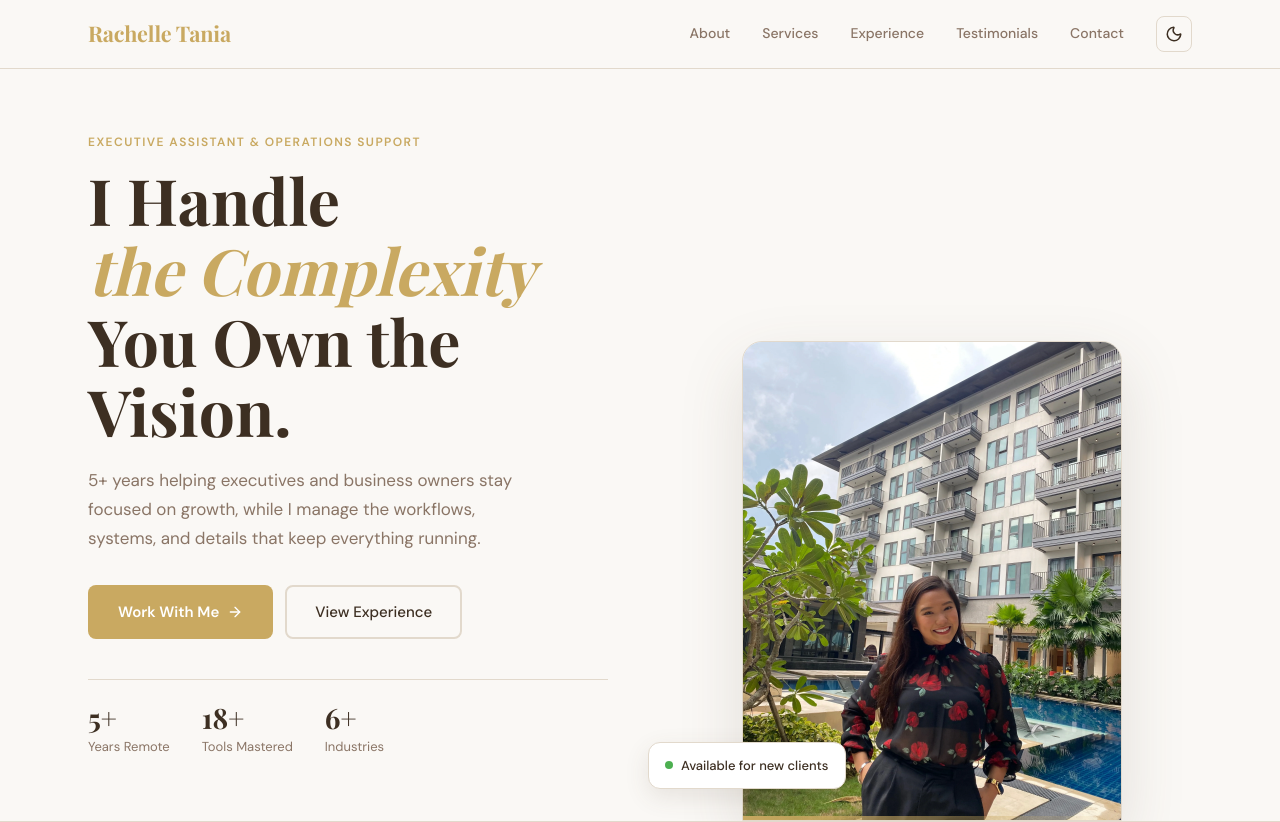
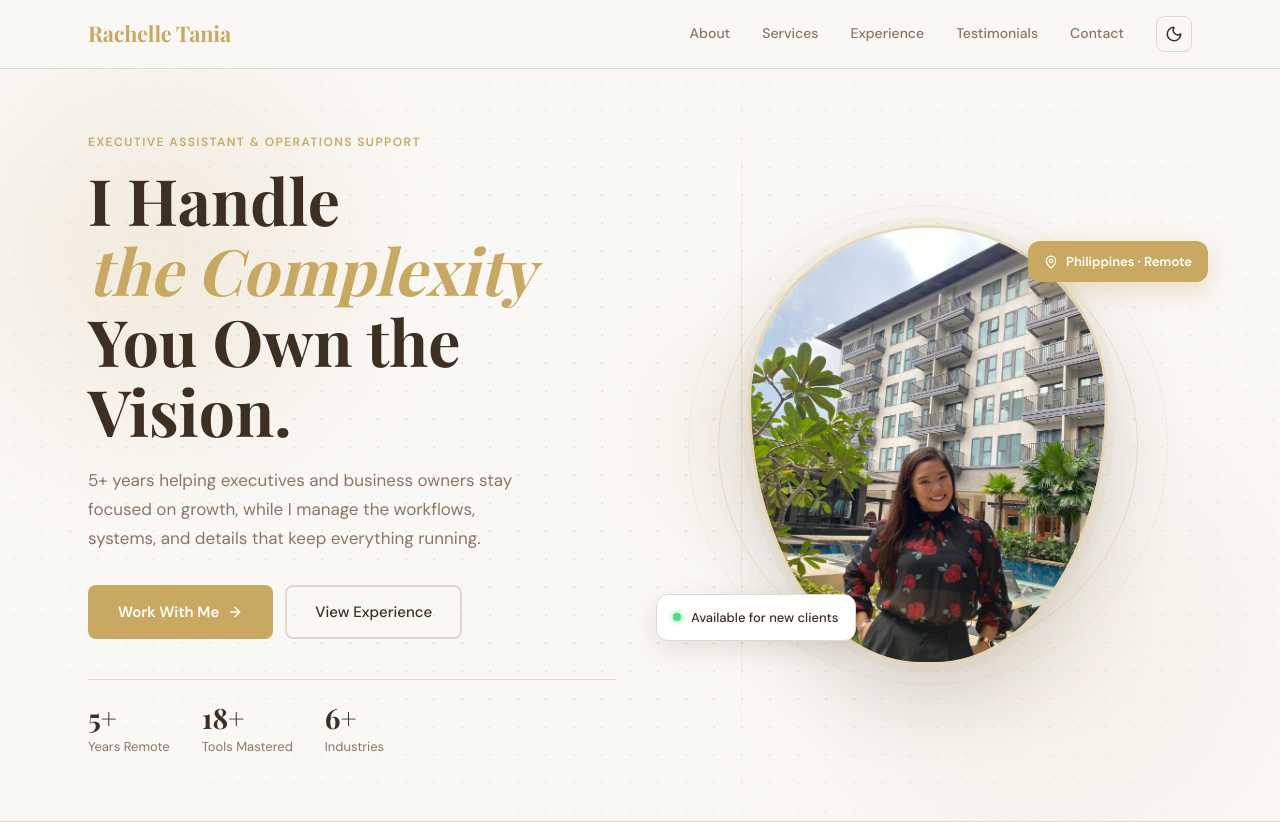
Before and after one commit to rachelletanialopezafinidad/tanias-portfolio, a Next.js app: page / in a window 1280 px wide. Shown: the top 822 px of the page. Built offline with nearby package versions, Linux system fonts and the light colour scheme; a web font is replaced by a local one.

Commit message:
Fix hero: remove top gap, center image, add orb/dot/ring background effects, pill badges

```diff
--- a/app/page.tsx
+++ b/app/page.tsx
@@ -88,12 +88,52 @@ export default function Home() {
       </header>
 
       {/* ── HERO ── */}
-      <section id="top" style={{ backgroundColor: 'var(--color-bg)', borderBottom: '1px solid var(--color-border)', overflow: 'hidden' }}>
-        <div style={{ maxWidth: '72rem', margin: '0 auto', padding: '4rem 1.5rem 0', display: 'grid', gridTemplateColumns: '1fr 1fr', gap: '4rem', alignItems: 'flex-end' }}
+      <section id="top" style={{ position: 'relative', backgroundColor: 'var(--color-bg)', borderBottom: '1px solid var(--color-border)', overflow: 'hidden', minHeight: '92vh', display: 'flex', alignItems: 'center' }}>
+
+        {/* ── Background effects ── */}
+        {/* Orb 1 — large warm gold blur top-left */}
+        <div aria-hidden="true" style={{
+          position: 'absolute', top: '-10%', left: '-8%',
+          width: '520px', height: '520px', borderRadius: '50%',
+          background: 'radial-gradient(circle, rgba(201,169,97,0.18) 0%, transparent 70%)',
+          filter: 'blur(40px)', pointerEvents: 'none',
+        }} />
+        {/* Orb 2 — beige blur bottom-right */}
+        <div aria-hidden="true" style={{
+          position: 'absolute', bottom: '-15%', right: '-5%',
+          width: '600px', height: '600px', borderRadius: '50%',
+          background: 'radial-gradient(circle, rgba(232,220,200,0.35) 0%, transparent 65%)',
+          filter: 'blur(50px)', pointerEvents: 'none',
+        }} />
+        {/* Orb 3 — small accent center-right */}
+        <div aria-hidden="true" style={{
+          position: 'absolute', top: '30%', right: '30%',
+          width: '280px', height: '280px', borderRadius: '50%',
+          background: 'radial-gradient(circle, rgba(201,169,97,0.10) 0%, transparent 70%)',
+          filter: 'blur(30px)', pointerEvents: 'none',
+        }} />
+        {/* Subtle dot grid */}
+        <div aria-hidden="true" style={{
+          position: 'absolute', inset: 0, pointerEvents: 'none',
+          backgroundImage: 'radial-gradient(circle, rgba(90,74,58,0.10) 1px, transparent 1px)',
+          backgroundSize: '28px 28px',
+          maskImage: 'radial-gradient(ellipse 80% 80% at 50% 50%, black 40%, transparent 100%)',
+          WebkitMaskImage: 'radial-gradient(ellipse 80% 80% at 50% 50%, black 40%, transparent 100%)',
+        }} />
+        {/* Thin diagonal line accent */}
+        <div aria-hidden="true" style={{
+          position: 'absolute', top: 0, right: '42%',
+          width: '1px', height: '100%',
+          background: 'linear-gradient(to bottom, transparent, rgba(201,169,97,0.25) 40%, transparent)',
+          pointerEvents: 'none',
+        }} />
+
+        {/* ── Content ── */}
+        <div style={{ position: 'relative', zIndex: 1, maxWidth: '72rem', margin: '0 auto', padding: '2rem 1.5rem', width: '100%', display: 'grid', gridTemplateColumns: '1fr 1fr', gap: '3rem', alignItems: 'center' }}
           className="grid-cols-1 md:grid-cols-2">
 
           {/* Left: Text */}
-          <div style={{ paddingBottom: '4rem' }}>
+          <div style={{ padding: '2rem 0' }}>
             <span className="section-label">Executive Assistant &amp; Operations Support</span>
 
             <h1 style={{ fontFamily: "'Playfair Display', serif", fontSize: 'clamp(2.5rem, 5vw, 4rem)', fontWeight: 700, lineHeight: 1.1, marginBottom: '1.25rem', color: 'var(--color-text)' }}>
@@ -127,14 +167,37 @@ export default function Home() {
           </div>
 
           {/* Right: Photo */}
-          <div style={{ display: 'flex', justifyContent: 'center', alignItems: 'flex-end', position: 'relative' }}
+          <div style={{ display: 'flex', justifyContent: 'center', alignItems: 'center', position: 'relative', padding: '2rem 0' }}
             className="hidden md:flex">
+
+            {/* Decorative ring behind photo */}
+            <div aria-hidden="true" style={{
+              position: 'absolute',
+              width: '420px', height: '420px',
+              borderRadius: '50%',
+              border: '1.5px solid rgba(201,169,97,0.25)',
+              top: '50%', left: '50%',
+              transform: 'translate(-50%, -50%)',
+              pointerEvents: 'none',
+            }} />
+            <div aria-hidden="true" style={{
+              position: 'absolute',
+              width: '480px', height: '480px',
+              borderRadius: '50%',
+              border: '1px solid rgba(201,169,97,0.12)',
+              top: '50%', left: '50%',
+              transform: 'translate(-50%, -50%)',
+              pointerEvents: 'none',
+            }} />
+
+            {/* Photo frame */}
             <div style={{
-              position: 'relative', width: '380px', height: '480px',
-              borderRadius: '1.25rem 1.25rem 0 0',
+              position: 'relative', width: '360px', height: '440px',
+              borderRadius: '50% 50% 48% 48% / 40% 40% 60% 60%',
               overflow: 'hidden',
-              border: '1px solid var(--color-border)',
-              boxShadow: '0 24px 64px rgba(90, 74, 58, 0.15)',
+              border: '3px solid rgba(201,169,97,0.4)',
+              boxShadow: '0 32px 80px rgba(90,74,58,0.2), 0 0 0 8px rgba(201,169,97,0.07)',
+              zIndex: 1,
             }}>
               <Image
                 src="/tania-hero.webp"
@@ -143,27 +206,42 @@ export default function Home() {
                 priority
                 style={{ objectFit: 'cover', objectPosition: 'top center' }}
               />
-              {/* Gold accent overlay strip */}
+              {/* Inner glow overlay */}
               <div style={{
-                position: 'absolute', bottom: 0, left: 0, right: 0,
-                height: '4px',
-                background: 'linear-gradient(90deg, var(--color-accent), transparent)',
+                position: 'absolute', inset: 0,
+                background: 'linear-gradient(to bottom, transparent 60%, rgba(201,169,97,0.12) 100%)',
+                pointerEvents: 'none',
               }} />
             </div>
 
-            {/* Floating badge */}
+            {/* Floating badge — available */}
             <div style={{
-              position: 'absolute', bottom: '2rem', left: '-1.5rem',
+              position: 'absolute', bottom: '3.5rem', left: '-0.5rem', zIndex: 2,
               backgroundColor: 'var(--color-card)',
               border: '1px solid var(--color-border)',
               borderRadius: '0.75rem',
               padding: '0.75rem 1rem',
-              boxShadow: '0 8px 24px rgba(90, 74, 58, 0.12)',
+              boxShadow: '0 8px 24px rgba(90,74,58,0.14)',
+              display: 'flex', alignItems: 'center', gap: '0.625rem',
+            }}>
+              <span style={{ width: '8px', height: '8px', borderRadius: '50%', backgroundColor: '#4ade80', flexShrink: 0, boxShadow: '0 0 6px #4ade80' }} />
+              <span style={{ fontSize: '0.8125rem', fontWeight: 500, color: 'var(--color-text)', whiteSpace: 'nowrap' }}>
+                Available for new clients
+              </span>
+            </div>
+
+            {/* Floating badge — location */}
+            <div style={{
+              position: 'absolute', top: '3rem', right: '-1rem', zIndex: 2,
+              backgroundColor: 'var(--color-accent)',
+              borderRadius: '0.75rem',
+              padding: '0.625rem 1rem',
+              boxShadow: '0 8px 24px rgba(201,169,97,0.35)',
               display: 'flex', alignItems: 'center', gap: '0.5rem',
             }}>
-              <span style={{ width: '8px', height: '8px', borderRadius: '50%', backgroundColor: '#4caf50', flexShrink: 0 }} />
-              <span style={{ fontSize: '0.8125rem', fontWeight: 500, color: 'var(--color-text)', whiteSpace: 'nowrap' }}>
-                Available for new clients
+              <MapPin size={14} color="#fff" />
+              <span style={{ fontSize: '0.8125rem', fontWeight: 600, color: '#fff', whiteSpace: 'nowrap' }}>
+                Philippines · Remote
               </span>
             </div>
           </div>
```
